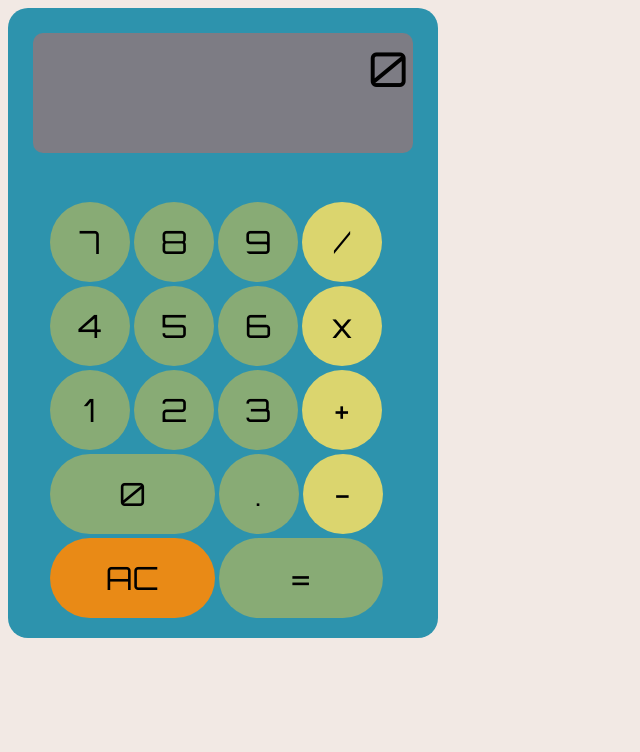
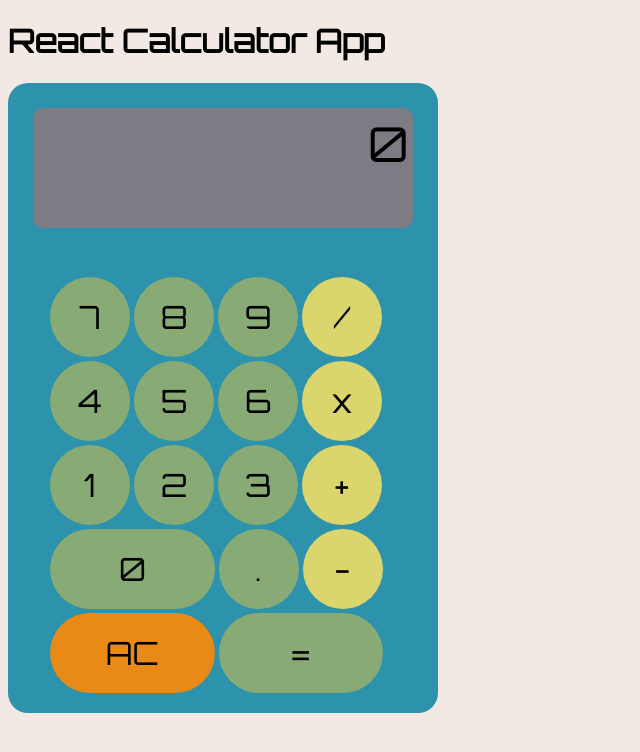
Before and after one commit to kel-si/calculator, a React (Create React App) app: page / in a window 1280 px wide. Shown: the top 752 px of the page, without its empty margins (0-640 px from the left). Built offline with nearby package versions, Linux system fonts and the light colour scheme.

Commit message:
add header

```diff
--- a/src/App.js
+++ b/src/App.js
@@ -3,6 +3,7 @@ import Container from "./components/Container";
 export default function App() {
   return (
     <div className="calculator">
+      <h1>React Calculator App</h1>
       <Container />
     </div>
   );
```
